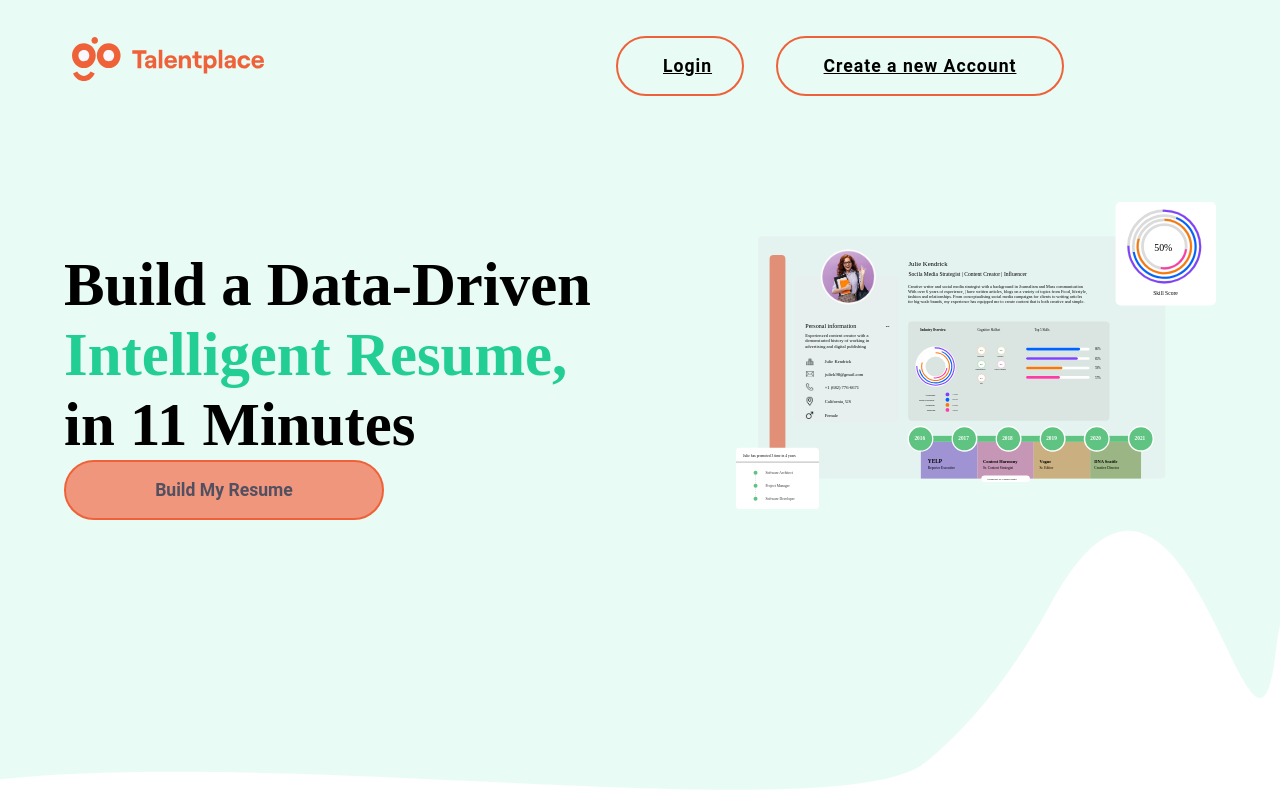
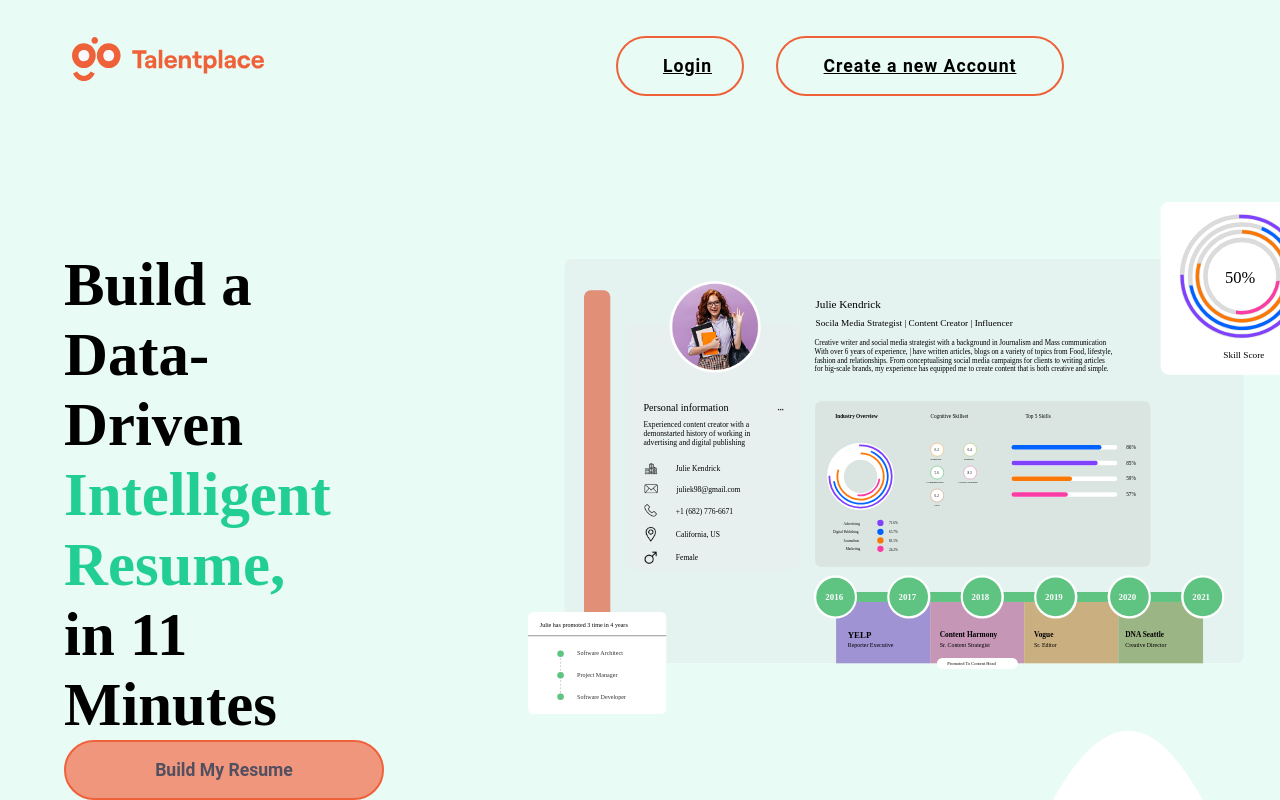
Before and after one commit to MUHSIN22/tp-learn, a React (Create React App) app: page / in a window 1280 px wide. Shown: the top 800 px of the page. Built offline with nearby package versions, Linux system fonts and the light colour scheme.

Commit message:
isssue fixed

```diff
--- a/src/App.css
+++ b/src/App.css
@@ -99,7 +99,7 @@ h5 {
   margin-left: 9rem;
 }
 .banner_sec_2_img {
-  width: 30rem;
+  width: 50rem;
   position: relative;
   bottom: 3rem;
 }
```
